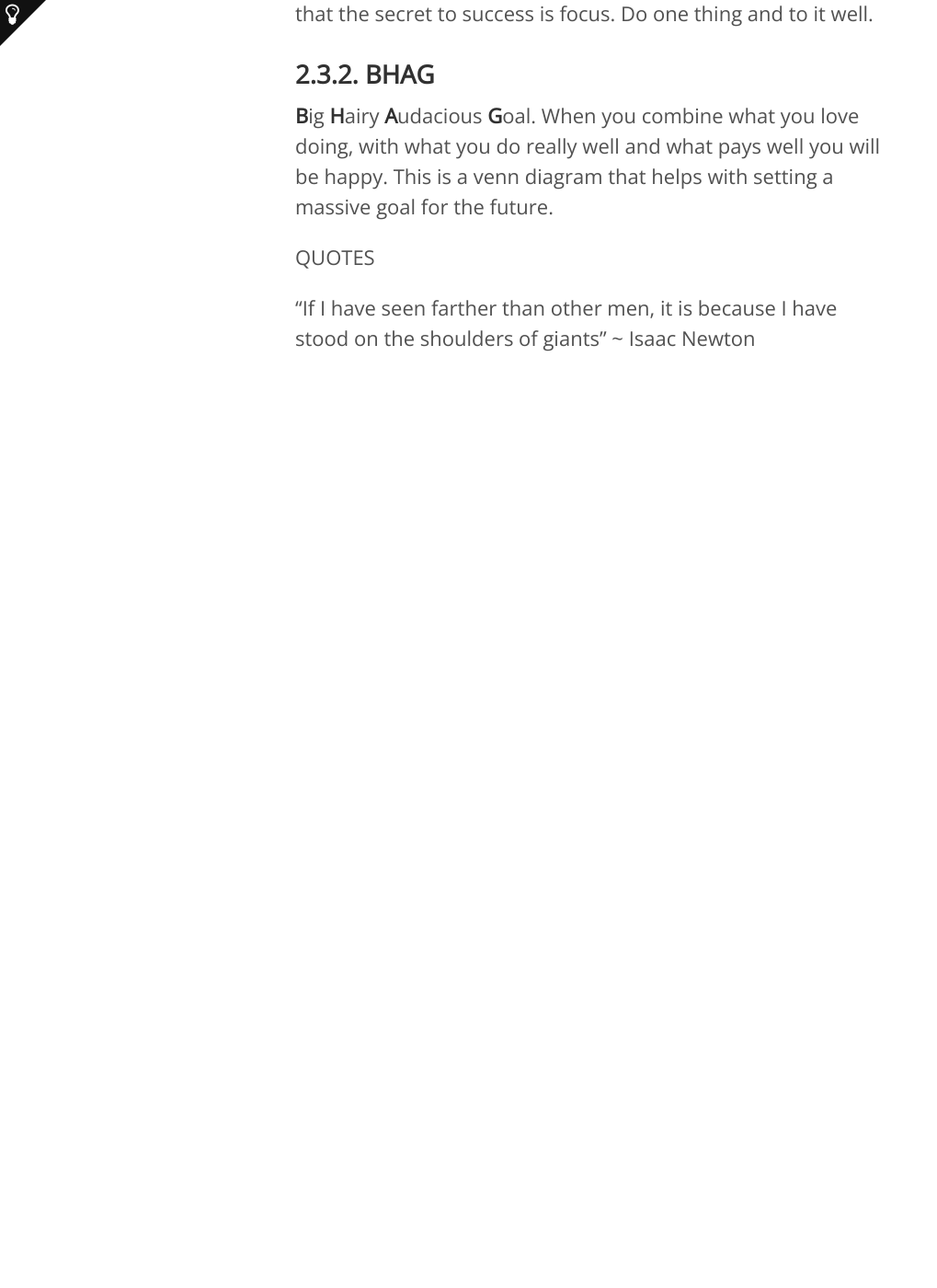
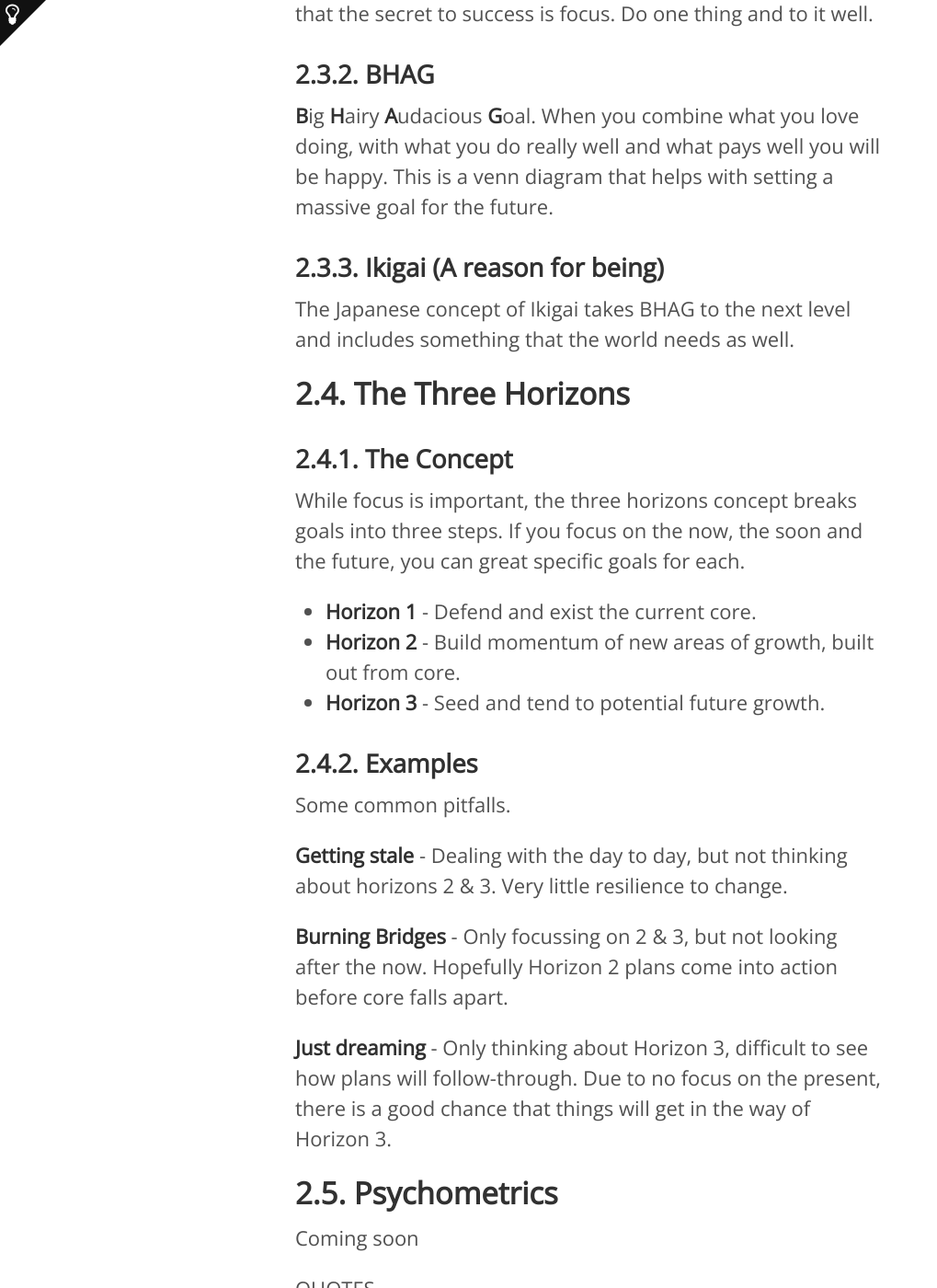
Before and after one commit to foopod/blog-2.0, a Jekyll site: the page built from _notes/mastering-coaching.md, in a window 1280 px wide and 1400 px high, scrolled down 12056 px. Shown: the whole window at 92% size, without its empty margins (0-1019 px from the left). Built offline with Jekyll 4.4.1, drawn with Linux system fonts in a browser that asks for light colours; nearby versions of some CDN libraries; before the commit the page ends 12550 px from its top, so only the background shows below that.

Commit message:
Update mastering-coaching.md

```diff
--- a/_notes/mastering-coaching.md
+++ b/_notes/mastering-coaching.md
@@ -245,6 +245,34 @@ The fox may know many things, probably too many for their own good. But the hedg
 
 **B**ig **H**airy **A**udacious **G**oal. When you combine what you love doing, with what you do really well and what pays well you will be happy. This is a venn diagram that helps with setting a massive goal for the future.
 
+### 2.3.3. Ikigai (A reason for being)
+
+The Japanese concept of Ikigai takes BHAG to the next level and includes something that the world needs as well.
+
+## 2.4. The Three Horizons
+
+### 2.4.1. The Concept
+
+While focus is important, the three horizons concept breaks goals into three steps. If you focus on the now, the soon and the future, you can great specific goals for each.
+
+- **Horizon 1** - Defend and exist the current core.
+- **Horizon 2** - Build momentum of new areas of growth, built out from core.
+- **Horizon 3** - Seed and tend to potential future growth.
+
+### 2.4.2. Examples
+
+Some common pitfalls.
+
+**Getting stale** - Dealing with the day to day, but not thinking about horizons 2 & 3. Very little resilience to change.
+
+**Burning Bridges** - Only focussing on 2 & 3, but not looking after the now. Hopefully Horizon 2 plans come into action before core falls apart.
+
+**Just dreaming** - Only thinking about Horizon 3, difficult to see how plans will follow-through. Due to no focus on the present, there is a good chance that things will get in the way of Horizon 3.
+
+## 2.5. Psychometrics
+
+Coming soon
+
 QUOTES
 
 "If I have seen farther than other men, it is because I have stood on the shoulders of giants" ~ Isaac Newton
```
